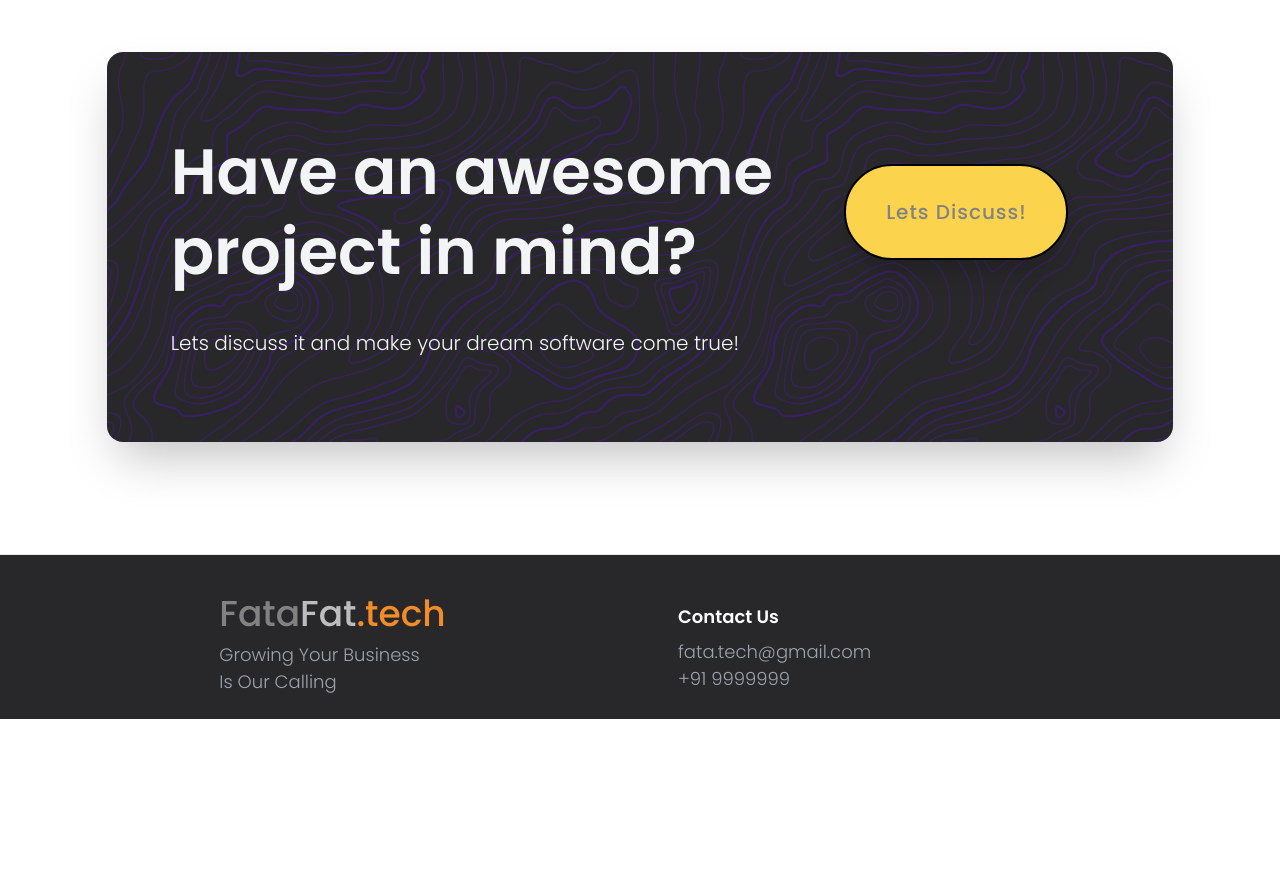
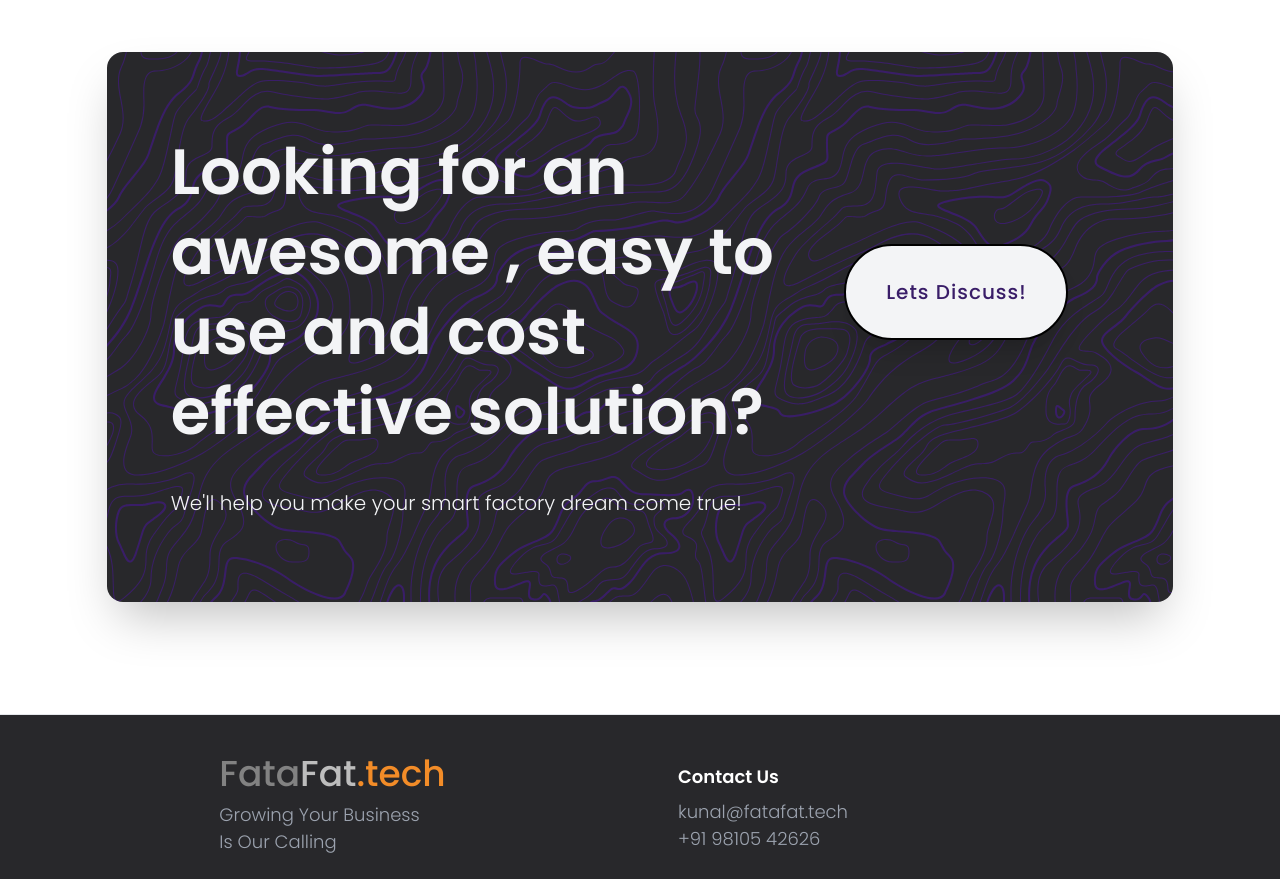
Before and after one commit to sarthak5697/racxtemplate-s, a React (Create React App) app: page / in a window 1280 px wide. Shown: the part 3360-4239 px from the top of the page. Before the commit the page ends 4079 px from the top, so only its background shows below. Built offline with nearby package versions, Linux system fonts and the light colour scheme.

Commit message:
email and name changes and lets discuss banner

```diff
--- a/src/parts/Discuss.js
+++ b/src/parts/Discuss.js
@@ -11,14 +11,14 @@ export default function Discuss() {
       <section className="flex container mx-auto justify-center">
         <div className="flex flex-col w-10/12 sm:w-11/12 xl:w-10/12 rounded-2xl bg-card-black text-gray-100 py-14 sm:px-12 sm:py-20 xl:px-16 shadow-2xl discuss">
           <div className="flex flex-col sm:flex-row mb-3 sm:mb-9 p-5 sm:p-0 sm:items-center">
-            <h1 className="w-2/3 text-5xl sm:text-6xl leading-tight font-semibold">
-              Have an awesome project in mind?
+            <h1 className="w-full sm:w-2/3 text-3xl sm:text-6xl leading-tight font-semibold">
+              Looking for an awesome , easy to use and cost effective solution?
             </h1>
-            <Button href="/discuss-project" type="link" className="flex bg-white bg-yellow-300 text-dark-grey text-xl lg:text-2xl xl:text-xl tracking-wider items-center justify-center w-56 lg:w-96 lg:h-24 xl:w-56 h-20 p-5 border-2 border-dark-theme-purple shadow-xl rounded-full mt-6 sm:mt-0 sm:ml-4 lg:ml-0 xl:ml-12 transform transition duration-600 hover:scale-105">
+            <Button href="/discuss-project" type="link" className="flex bg-gray-100  text-text-purple text-xl lg:text-2xl xl:text-xl tracking-wider items-center justify-center w-56 lg:w-96 lg:h-24 xl:w-56 h-20 p-5 border-2 border-dark-theme-purple shadow-xl rounded-full mt-6 sm:mt-0 sm:ml-4 lg:ml-0 xl:ml-12 transform transition duration-600 hover:scale-105">
               Lets Discuss!
             </Button>
           </div>
-          <p className="font-light p-5 sm:p-0 text-lg sm:text-xl lg:text-2xl xl:text-xl mb-1">Lets discuss it and make your dream software come true!</p>
+          <p className="font-light p-5 sm:p-0 text-lg sm:text-xl lg:text-2xl xl:text-xl mb-1">We&apos;ll help you make your smart factory dream come true!</p>
         </div>
       </section>
     </Fade>
--- a/src/parts/Footer.js
+++ b/src/parts/Footer.js
@@ -23,10 +23,10 @@ export default function Footer() {
               Contact Us
             </h1>
             <p className="text-lg text-gray-400 font-light">
-              fata.tech@gmail.com
+              kunal@fatafat.tech
             </p>
             <p className="text-lg text-gray-400 font-light">
-              +91 9999999
+              +91 98105 42626
             </p>
           </div>
           {/* <div className="w-1/3 ml-16 sm:ml-0 mt-0">
--- a/src/parts/Header.js
+++ b/src/parts/Header.js
@@ -81,10 +81,7 @@ export default function Header(props) {
             </Button>
           </li> */}
             <li className="py-2 lg:py-0">
-              {
-                path !== '/'
-                ? null
-                : (
+              {path !== '/' ? null : (
                 <Button
                   className="text-lg px-5 no-underline hover:underline"
                   // className={`${
@@ -96,9 +93,7 @@ export default function Header(props) {
                 >
                   Project
                 </Button>
-)
-              }
-
+              )}
             </li>
             <li>
               <Button
@@ -146,6 +141,7 @@ export default function Header(props) {
                 </Button>
               </li> */}
               <li className="py-2 bg-white">
+                {path !== '/' ? null : (
                   <Button
                     className={`${
                       path === '/project' ? 'active-link' : ''
@@ -155,6 +151,7 @@ export default function Header(props) {
                   >
                     Project
                   </Button>
+                )}
               </li>
               <li className="mx-auto my-9 bg-white">
                 <Button
--- a/tailwind.config.js
+++ b/tailwind.config.js
@@ -25,6 +25,7 @@ module.exports = {
     },
     extend: {
       colors: {
+        'text-purple': '#391d68',
         'card-white': '#e8e6e6',
         'sub-heading-dark': '#615f5f',
         'container-purple': '#FFFFFF',
```
Lines whose indentation alone changed are shown as unchanged.
